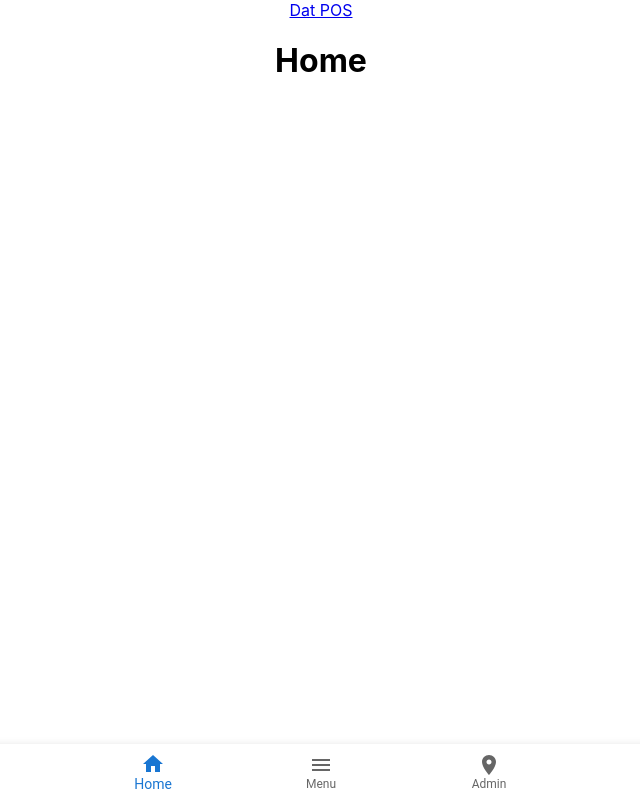
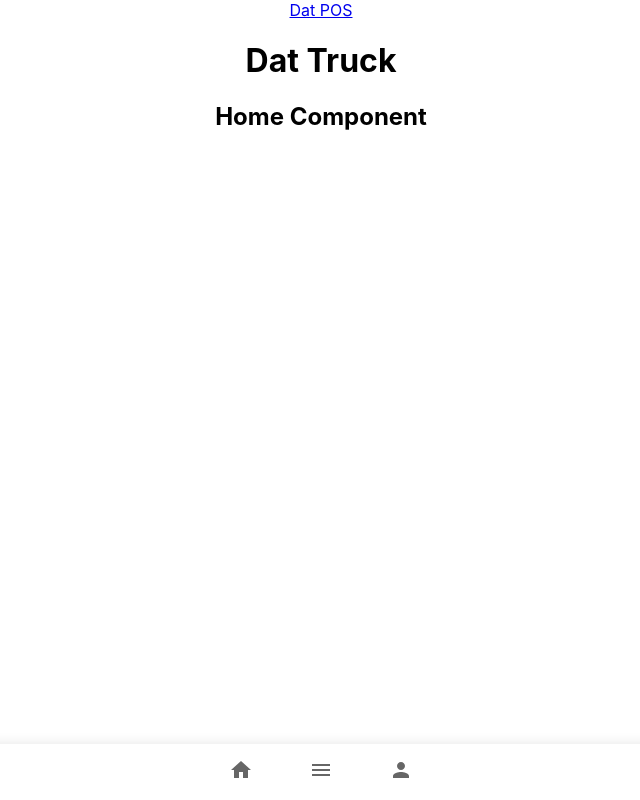
Before and after one commit to kcanamar/pos-frontend, a React (Create React App) app: page / in a window 1280 px wide. Shown: the whole page, without its empty margins (319-959 px from the left). Built offline with nearby package versions, Linux system fonts and the light colour scheme; no server answers; the HTML template or start-up script is replaced by a standard one.

Commit message:
edits navigation

```diff
--- a/src/components/Footer.jsx
+++ b/src/components/Footer.jsx
@@ -1,28 +1,35 @@
-import * as React from 'react';
+import React from 'react';
 import Box from '@mui/material/Box';
 import BottomNavigation from '@mui/material/BottomNavigation';
 import BottomNavigationAction from '@mui/material/BottomNavigationAction';
 import HomeIcon from '@mui/icons-material/Home';
 import MenuIcon from '@mui/icons-material/Menu';
-import LocationOnIcon from '@mui/icons-material/LocationOn';
+import PersonIcon from '@mui/icons-material/Person';
 import Paper from '@mui/material/Paper'
+import { Link } from "react-router-dom"
 
 export default function Footer() {
   const [value, setValue] = React.useState(0);
-
+  const handleChange = (evt, newValue) => {
+    setValue(newValue)
+  }
   return (
     <Box sx={{ width: 375 }}>
-      <Paper sx={{ position: 'fixed', bottom: 0, left: 0, right: 0 }} elevation={3}>
+      <Paper sx={{ position: 'fixed', bottom: 0, left: 0, right: 0 }} elevation={8}>
         <BottomNavigation
           showLabels
           value={value}
-          onChange={(event, newValue) => {
-            setValue(newValue);
-          }}
+          onChange={(evt, newValue) => { handleChange(evt, newValue) }}
         >
-          <BottomNavigationAction label="Home" icon={<HomeIcon />} />
-          <BottomNavigationAction label="Menu" icon={<MenuIcon />} />
-          <BottomNavigationAction label="Admin" icon={<LocationOnIcon />} />
+          <Link to={"/"}>
+            <BottomNavigationAction to={"/"} label="Home" icon={<HomeIcon />} />
+          </Link>
+          <Link to={"/menu"}>
+            <BottomNavigationAction label="Menu" icon={<MenuIcon />} />
+          </Link>
+          <Link to={"/admin"}>
+            <BottomNavigationAction label="Admin" icon={<PersonIcon />} />
+          </Link>
         </BottomNavigation>
       </Paper>
     </Box>
--- a/src/components/Main.jsx
+++ b/src/components/Main.jsx
@@ -61,7 +61,7 @@ export default function Main() {
                     }
                 />
                 <Route
-                    path="/food/:id"
+                    path="/admin"
                     element={
                         <Admin
                             foods={foods}
--- a/src/pages/Admin.jsx
+++ b/src/pages/Admin.jsx
@@ -1,3 +1,6 @@
+import { useState } from "react"
+import { useParams, useNavigate } from "react-router-dom"
+
 export default function Admin() {
     return <h1>Admin</h1>
 }
--- a/src/pages/Home.jsx
+++ b/src/pages/Home.jsx
@@ -1,3 +1,6 @@
 export default function Home() {
-    return <h1>Home</h1>
+    return <div>
+        <h1 className="home">Dat Truck</h1>
+        <h2>Home Component</h2>
+    </div>
 }
```
